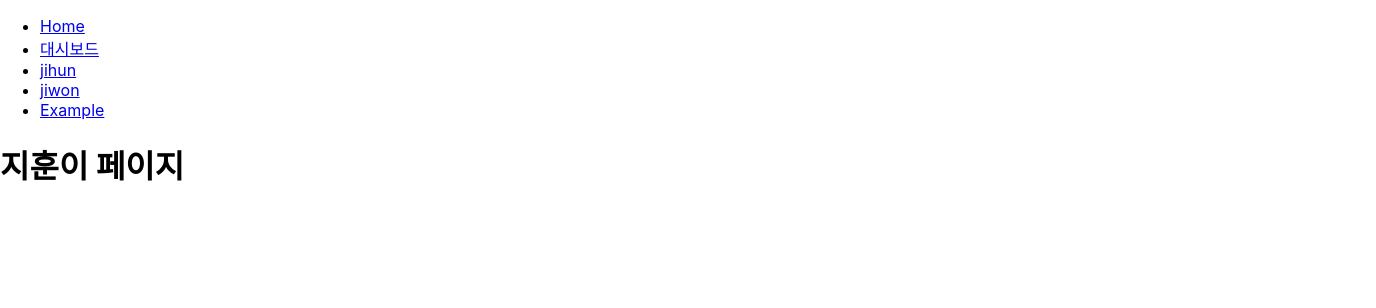
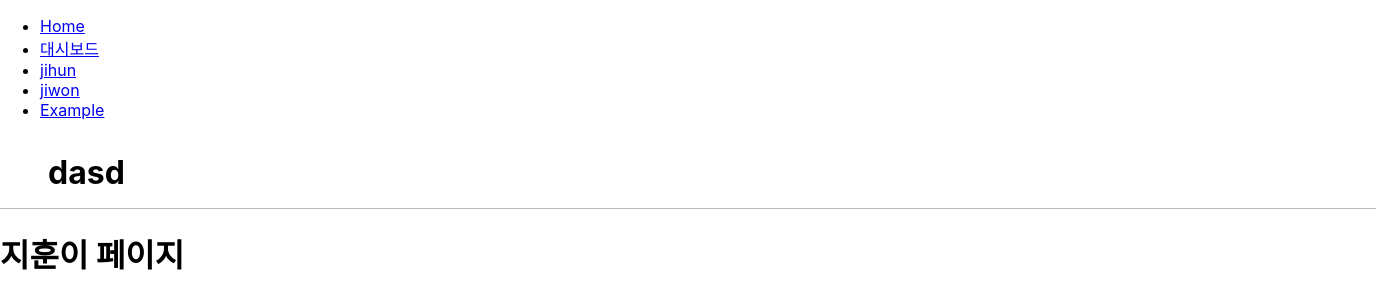
Before and after one commit to luke1546/Sebakwi, a React (Create React App) app in the folder Sebakwi-fe/: page /jihun in a window 1280 px wide. Shown: the top 308 px of the page, 1376 px wide, since content can reach past the window. Built offline with nearby package versions, Linux system fonts and the light colour scheme.

Commit message:
[chore] 24.04.33 tsconfig baseUrl 설정 및 example 코드 생성

```diff
--- a/Sebakwi-fe/src/App.tsx
+++ b/Sebakwi-fe/src/App.tsx
@@ -1,7 +1,7 @@
 import React from 'react';
 import DashBoradPage from './pages/dashboard/dashboard';
 import { BrowserRouter, Routes, Route, Link } from 'react-router-dom';
-import JihunPage from './pages/jihun/jihun';
+import Jihun from './pages/jihun/jihun';
 import JiwonPage from './pages/jiwon/jiwon';
 import ExamplePage from './pages/example/example';
 
@@ -32,9 +32,9 @@ function App() {
         <Routes>
           <Route path="/" element={<DashBoradPage />} />
           <Route path="/dashboard" element={<DashBoradPage />} />
-          <Route path="/jihun" element={<JihunPage />} />
+          <Route path="/jihun" element={<Jihun />} />
           <Route path="/jiwon" element={<JiwonPage />} />
-          <Route path="/example" element={<ExamplePage />} />
+          <Route path="/example" element={<ExamplePage name="여기에 입력해" />} />
         </Routes>
       </div>
     </BrowserRouter>
--- /dev/null
+++ b/Sebakwi-fe/src/components/Mainheader/Mainheader.tsx
@@ -0,0 +1,9 @@
+import * as Styled from './Mainheader_style';
+
+export default function Mainheader() {
+  return (
+    <Styled.MainheaderContainer>
+      <h1>dasd</h1>
+    </Styled.MainheaderContainer>
+  );
+}
--- /dev/null
+++ b/Sebakwi-fe/src/components/Mainheader/Mainheader_style.tsx
@@ -0,0 +1,15 @@
+import styled from 'styled-components';
+import { PALETTE } from '../../styles/colors/color';
+
+export const MainheaderContainer = styled.div`
+  width: 100vw;
+  height: 72px;
+  padding: 0px 48px;
+  background-color: white;
+  display: flex;
+  align-items: center;
+  justify-content: space-between;
+  border-bottom: 1px solid ${PALETTE.LIGHT_BLACK};
+  position: relative;
+  z-index: 99;
+`;
--- /dev/null
+++ b/Sebakwi-fe/src/components/index.tsx
@@ -0,0 +1,3 @@
+import Mainheader from './Mainheader/Mainheader';
+
+export { Mainheader };
--- a/Sebakwi-fe/src/pages/example/example.tsx
+++ b/Sebakwi-fe/src/pages/example/example.tsx
@@ -1,9 +1,23 @@
 import * as Styled from './example_style';
 
-export default function ExamplePage() {
+interface ExamplePageProps {
+  name: string;
+}
+
+export default function ExamplePage({ name }: ExamplePageProps) {
+  const props = { name: name };
   return (
     <Styled.MainWrapper>
-      <h1>Example</h1>
+      <h1>{props.name}</h1>
     </Styled.MainWrapper>
   );
 }
+
+// export default function ExamplePage(props: ExamplePageProps) {
+//   const { name } = props;
+//   return (
+//     <Styled.MainWrapper>
+//       <h1>{name}</h1>
+//     </Styled.MainWrapper>
+//   );
+// }
--- a/Sebakwi-fe/src/pages/jihun/jihun.tsx
+++ b/Sebakwi-fe/src/pages/jihun/jihun.tsx
@@ -1,6 +1,10 @@
-export default function JihunPage() {
+import React from 'react';
+import * as Comp from 'components';
+
+export default function Jihun() {
   return (
     <div>
+      <Comp.Mainheader />
       <h1>지훈이 페이지</h1>
     </div>
   );
```
Also changed, not shown: Sebakwi-fe/tsconfig.json (+6 -10 lines).
